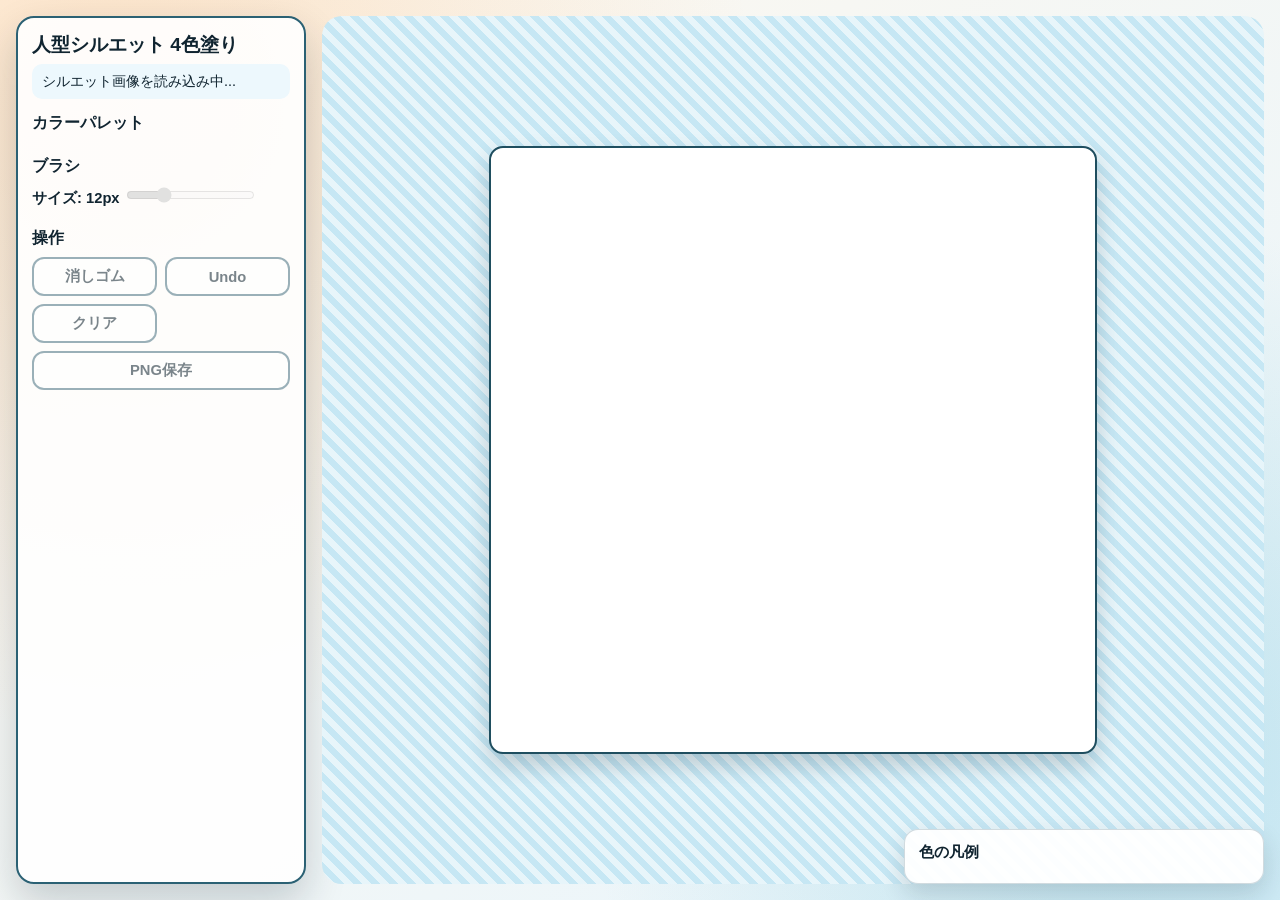
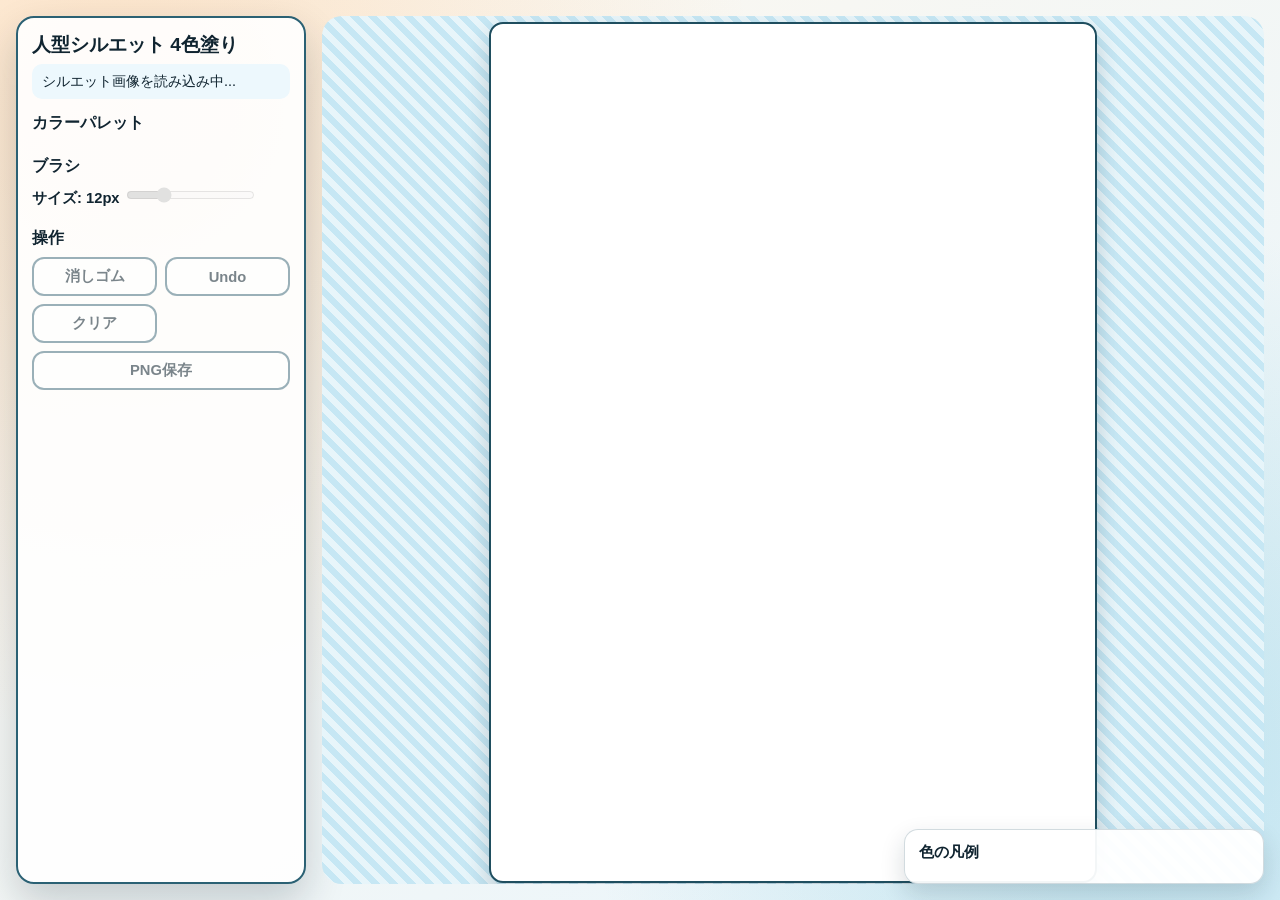

Add region-based drawing and SVG export metadata

--- a/styles.css
+++ b/styles.css
@@ -98,7 +98,8 @@ body {
 
 .palette-btn,
 .tool-btn,
-.brush-preset-btn {
+.brush-preset-btn,
+.mode-btn {
   appearance: none;
   border: 2px solid #4a7383;
   border-radius: 12px;
@@ -118,7 +119,8 @@ body {
 
 .palette-btn:hover:not(:disabled),
 .tool-btn:hover:not(:disabled),
-.brush-preset-btn:hover:not(:disabled) {
+.brush-preset-btn:hover:not(:disabled),
+.mode-btn:hover:not(:disabled) {
   transform: translateY(-1px);
 }
 
@@ -132,7 +134,8 @@ body {
 
 .palette-btn.active,
 .tool-btn.active,
-.brush-preset-btn.active {
+.brush-preset-btn.active,
+.mode-btn.active {
   background: var(--active-bg);
   border-color: var(--focus);
 }
@@ -154,6 +157,29 @@ body {
   display: grid;
   grid-template-columns: 1fr 1fr;
   gap: 8px;
+}
+
+.mode-toggle {
+  display: grid;
+  grid-template-columns: 1fr 1fr;
+  gap: 8px;
+}
+
+.zoom-controls {
+  display: grid;
+  grid-template-columns: 1fr auto 1fr;
+  gap: 8px;
+  align-items: center;
+}
+
+.zoom-value {
+  min-width: 54px;
+  text-align: center;
+  font-weight: 700;
+}
+
+.zoom-reset-btn {
+  grid-column: 1 / -1;
 }
 
 .text-input {
@@ -201,8 +227,9 @@ input:disabled {
   min-width: 0;
   min-height: 0;
   display: flex;
-  align-items: center;
+  align-items: flex-start;
   justify-content: center;
+  overflow: auto;
   padding: 6px;
   border-radius: 20px;
   background:
@@ -213,7 +240,8 @@ input:disabled {
 
 #canvasStage {
   position: relative;
-  aspect-ratio: 1 / 1;
+  aspect-ratio: 595.28 / 841.89;
+  flex: 0 0 auto;
   background: #fff;
   border: 2px solid var(--line);
   border-radius: 14px;
@@ -236,7 +264,8 @@ input:disabled {
 
 .palette-btn:focus-visible,
 .tool-btn:focus-visible,
-.brush-preset-btn:focus-visible {
+.brush-preset-btn:focus-visible,
+.mode-btn:focus-visible {
   outline: 3px solid rgba(15, 127, 160, 0.35);
   outline-offset: 2px;
 }
